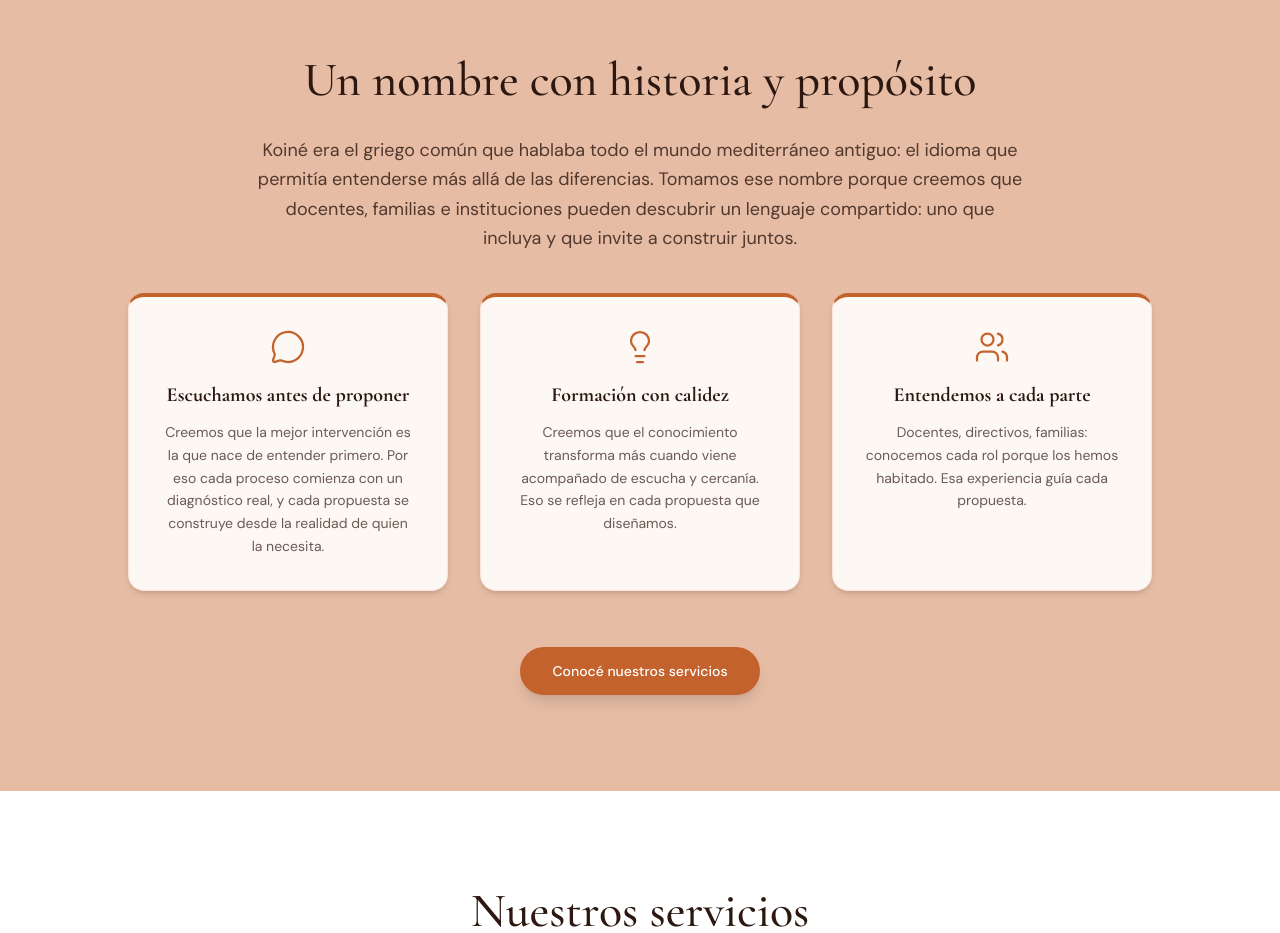
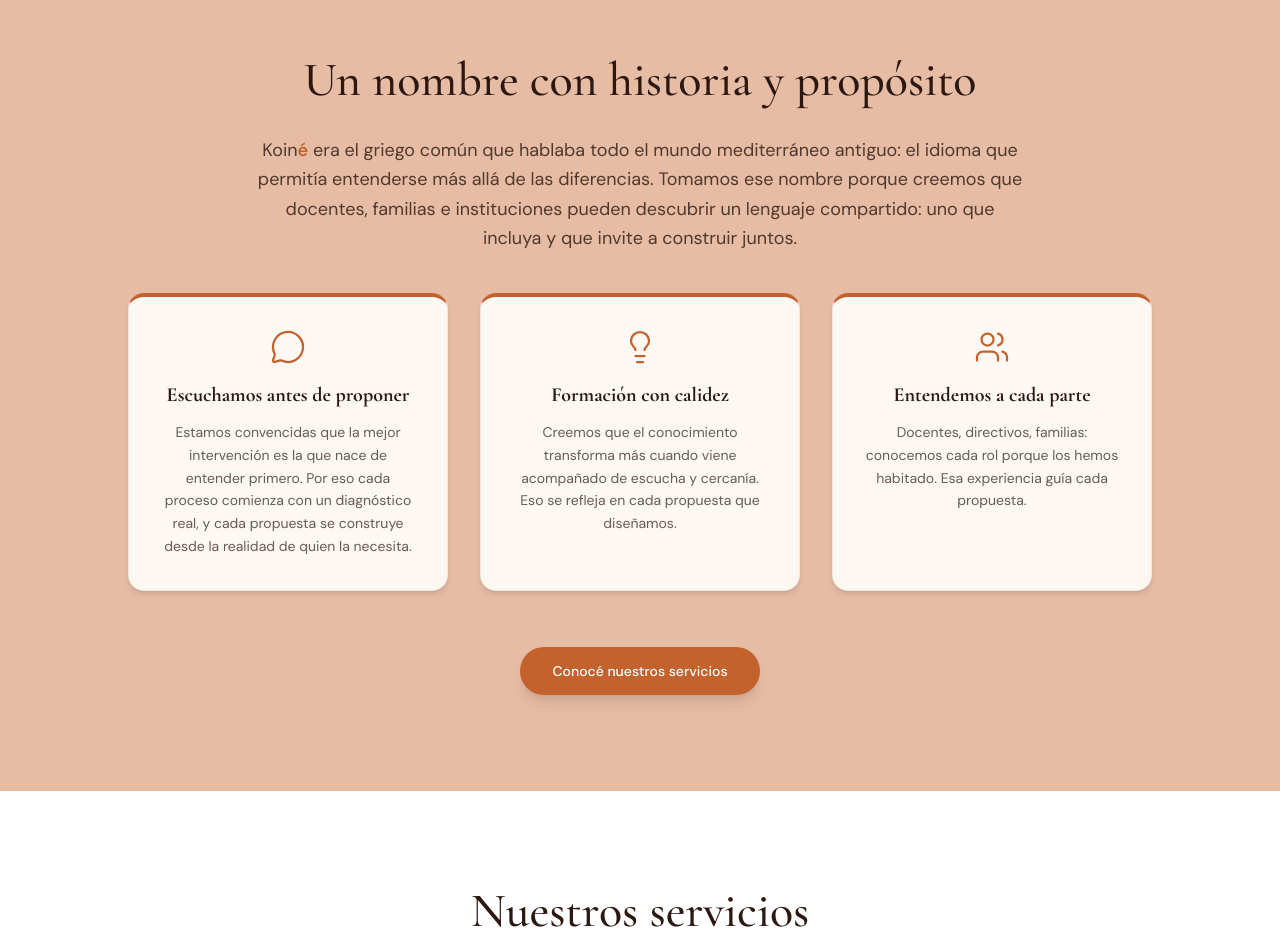
Before and after one commit to BJCDevelop/koine-web, a Next.js app: page / in a window 1280 px wide. Shown: the part 840-1773 px from the top of the page. Built offline with nearby package versions, Linux system fonts and the light colour scheme.

Commit message:
quick changes

```diff
--- a/src/components/About.tsx
+++ b/src/components/About.tsx
@@ -9,7 +9,7 @@ const values = [
   {
     icon: <MessageCircle size={36} strokeWidth={1.5} />,
     title: "Escuchamos antes de proponer",
-    text: "Creemos que la mejor intervención es la que nace de entender primero. Por eso cada proceso comienza con un diagnóstico real, y cada propuesta se construye desde la realidad de quien la necesita.",
+    text: "Estamos convencidas que la mejor intervención es la que nace de entender primero. Por eso cada proceso comienza con un diagnóstico real, y cada propuesta se construye desde la realidad de quien la necesita.",
   },
   {
     icon: <Lightbulb size={36} strokeWidth={1.5} />,
@@ -41,7 +41,7 @@ export default function About() {
         </h2>
 
         <p className="font-[family-name:var(--font-dm-sans)] text-base md:text-lg text-koine-dark/80 leading-relaxed mb-10">
-          Koiné era el griego común que hablaba todo el mundo mediterráneo
+          Koin<span className="text-koine-terracota font-bold">é</span> era el griego común que hablaba todo el mundo mediterráneo
           antiguo: el idioma que permitía entenderse más allá de las
           diferencias. Tomamos ese nombre porque creemos que docentes, familias
           e instituciones pueden descubrir un lenguaje compartido: uno que incluya y
--- a/src/components/Services.tsx
+++ b/src/components/Services.tsx
@@ -50,7 +50,7 @@ export default function Services() {
         animate={inView ? { opacity: 1, y: 0 } : {}}
         transition={{ duration: 0.6 }}
         className="max-w-6xl mx-auto"
-      >
+        >
         <div className="text-center mb-14">
           <h2 className="font-[family-name:var(--font-cormorant-garamond)] text-4xl md:text-5xl font-medium text-koine-dark">
             Nuestros servicios
```
